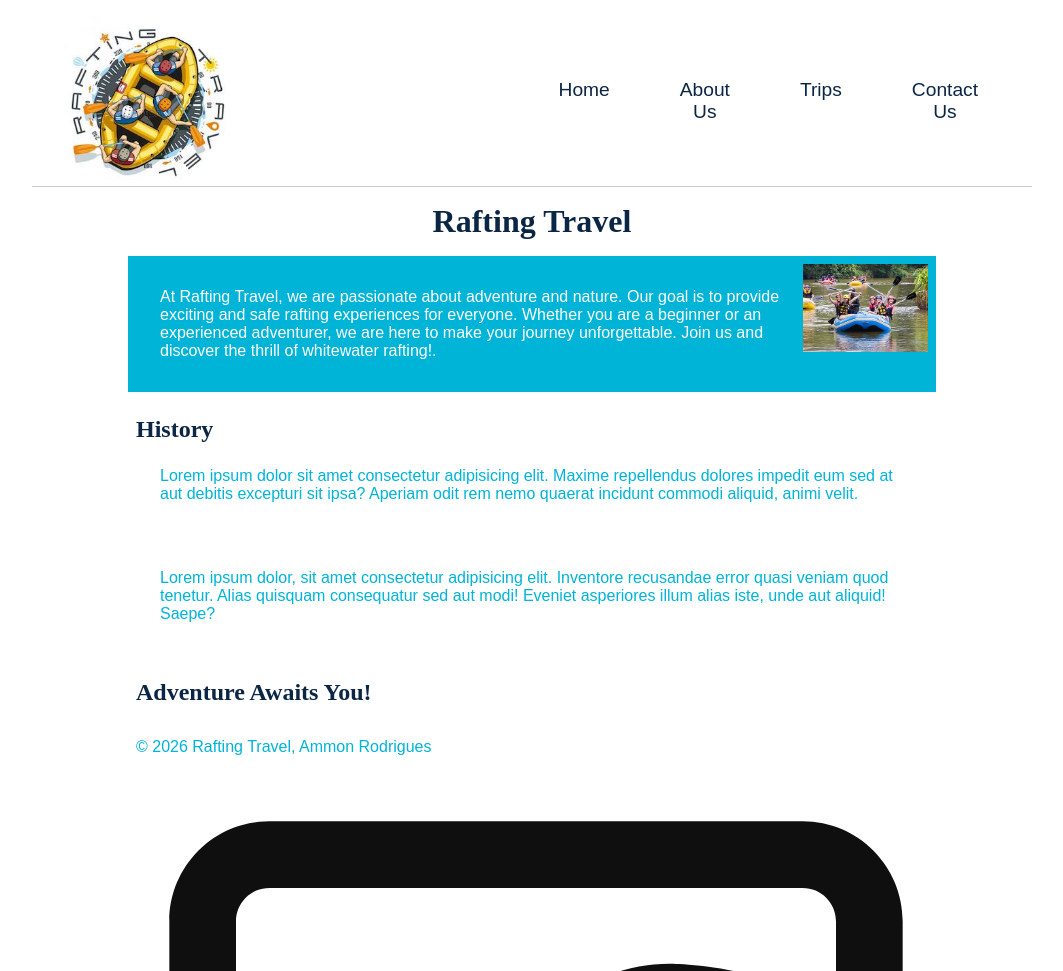
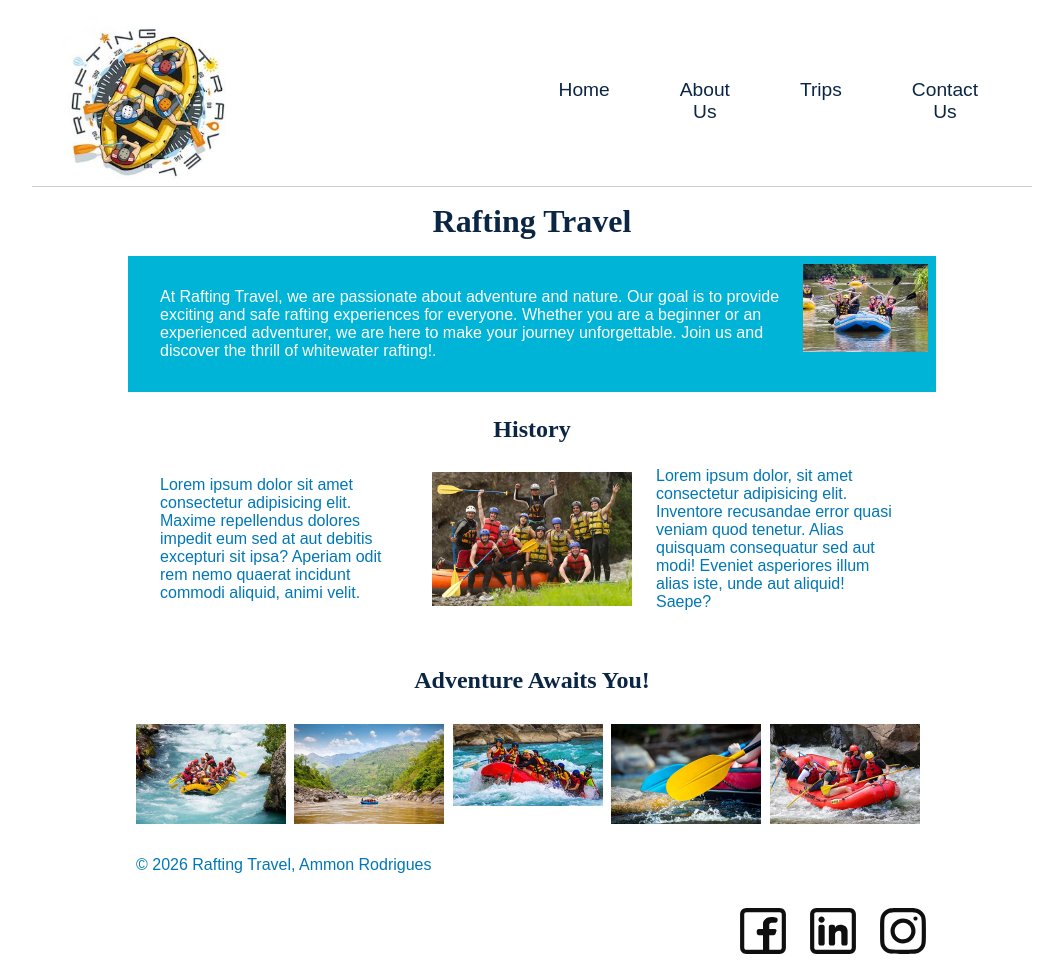
Before and after one commit to AmmonVR/wdd130, a plain HTML site: page wwr/about.html in a window 1280 px wide. Shown: the top 971 px of the page, without its empty margins (108-1171 px from the left). Drawn offline with Linux system fonts and the light colour scheme.

Commit message:
modified:   wwr/about.html 	new file:   wwr/images/rafting_1jpg.jpg 	new file:   wwr/images/rafting_2.jpg 	new file:   wwr/images/rafting_3.jpg 	new file:   wwr/images/rafting_4.jpg 	new file:   wwr/images/rafting_5.jpg 	modified:   wwr/styles/rafting.css

```diff
--- a/wwr/about.html
+++ b/wwr/about.html
@@ -37,12 +37,18 @@
             <h2>History</h2>
             <p>Lorem ipsum dolor sit amet consectetur adipisicing elit. Maxime repellendus dolores impedit eum sed at aut debitis
                 excepturi sit ipsa? Aperiam odit rem nemo quaerat incidunt commodi aliquid, animi velit.</p>
-            <img src="" alt="">
+            <img src="images/rafting_history.jpg" alt="Rafting clients waving at camera.">
             <p>Lorem ipsum dolor, sit amet consectetur adipisicing elit. Inventore recusandae error quasi veniam quod tenetur. Alias
                 quisquam consequatur sed aut modi! Eveniet asperiores illum alias iste, unde aut aliquid! Saepe?</p>
         </section>
-        <section>
+        <section class="adventure">
             <h2>Adventure Awaits You!</h2>
+            <img src="images/rafting_1jpg.jpg" alt="Rafting Trip">
+            <img src="images/rafting_2.jpg" alt="Rafting Trip">
+            <img src="images/rafting_3.jpg" alt="Rafiting Trip">
+            <img src="images/rafting_4.jpg" alt="Rafting Trip">
+            <img src="images/rafting_5.jpg" alt="Rafting Trip">
+
         </section>
     </main>
 
--- a/wwr/styles/rafting.css
+++ b/wwr/styles/rafting.css
@@ -15,7 +15,7 @@
 
 body {
     font-family: var(--body-font);
-    color: var(--accent1-color);
+    color: var(--secondary-color);
 }
 
 header {
@@ -94,4 +94,44 @@ h1 {
 
 }
 
-.history {}
+.history img {
+    width: 200px;
+}
+
+.history h2 {
+    grid-column: 1 / -1;
+    justify-self: center;
+}
+
+.history {
+    display: grid;
+    grid-template-columns: 1fr 200px 1fr;
+    align-items: center;
+}
+
+.adventure h2 {
+    grid-column: 1 / -1;
+    justify-self: center;
+    padding-bottom: 30px;
+}
+
+.adventure img {
+    width: 150px;
+
+}
+
+.adventure {
+    display: grid;
+    grid-template-columns: repeat(5, 1fr);
+}
+
+.socialmedia a img {
+    width: 50px;
+}
+
+.socialmedia {
+    display: grid;
+    grid-template-columns: repeat(3, 50px);
+    justify-content: end;
+    gap: 20px
+}
```
Also changed, not shown: wwr/images/rafting_1jpg.jpg (added), wwr/images/rafting_2.jpg (added), wwr/images/rafting_3.jpg (added), wwr/images/rafting_4.jpg (added), wwr/images/rafting_5.jpg (added).
